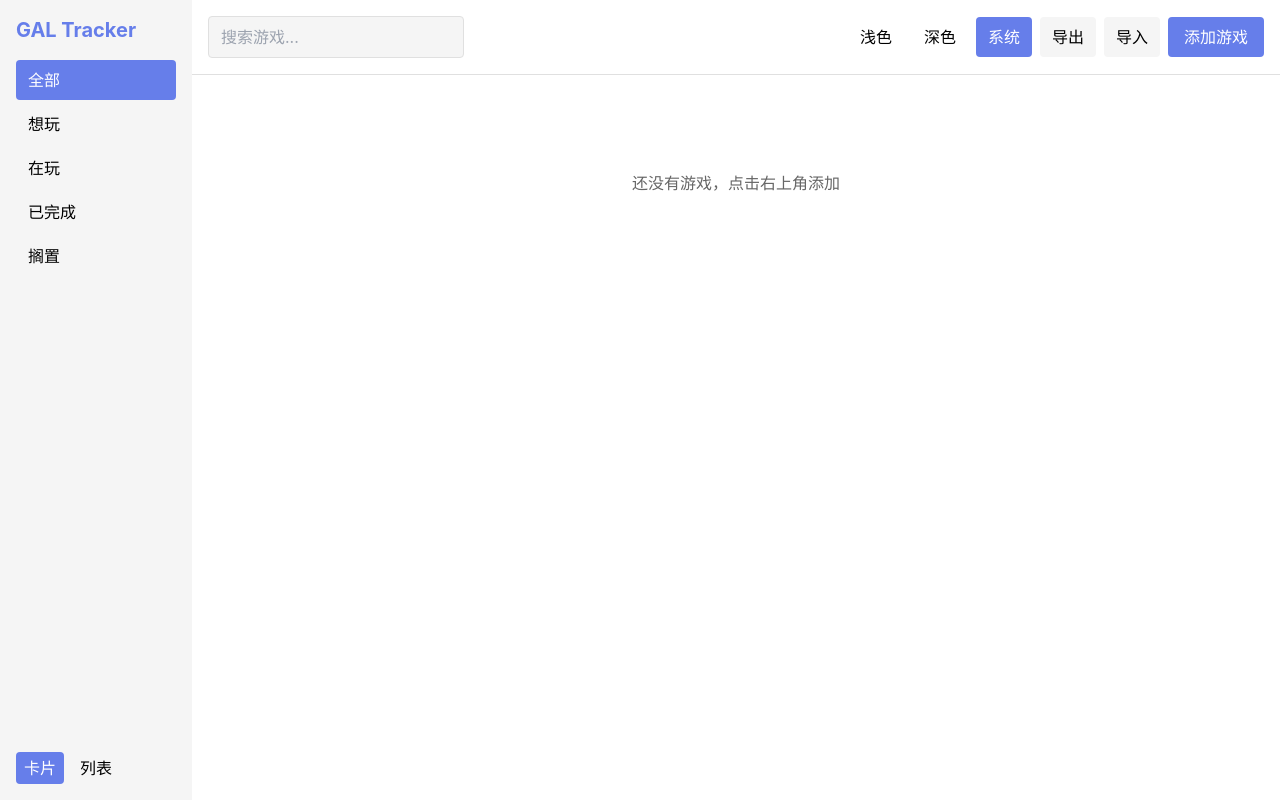
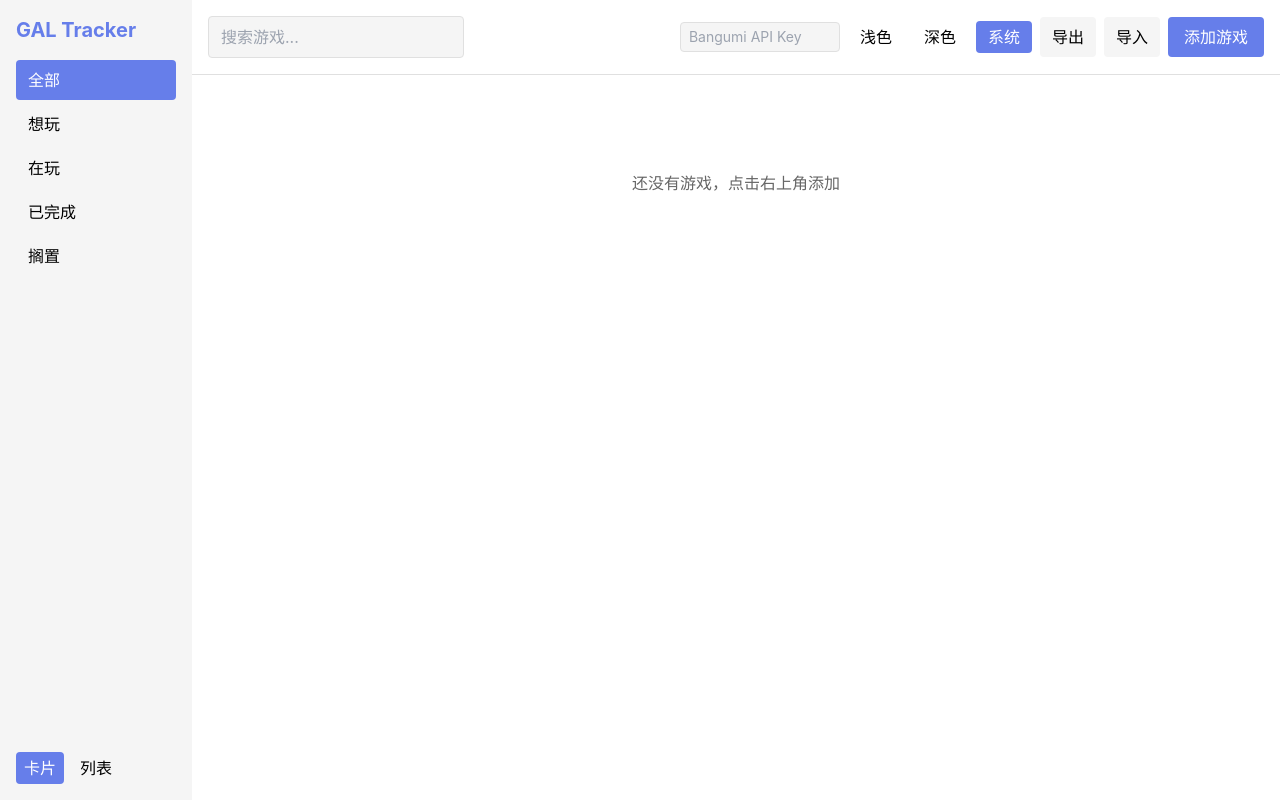
Before and after one commit to lil1ac/gal-tracker, a React (Vite) app: page / in a window 1280 px wide. Built offline with nearby package versions, Linux system fonts and the light colour scheme.

Commit message:
feat: add Bangumi API key input field
Users can now enter their Bangumi API key in the header. Key is stored in localStorage and sent as Bearer token for API requests.

```diff
--- a/src/App.tsx
+++ b/src/App.tsx
@@ -7,15 +7,22 @@ import { SearchModal } from './components/SearchModal'
 import { GameDetail } from './components/GameDetail'
 import { useGameStore } from './store/gameStore'
 import { initDatabase, exportData, importData } from './services/database'
+import { setApiKey } from './services/bangumiApi'
 import './styles/themes.css'
 
 function AppContent() {
   const [showSearch, setShowSearch] = useState(false)
+  const [apiKey, setApiKeyState] = useState(localStorage.getItem('bgm_api_key') || '')
   const { load, setSearchQuery } = useGameStore()
 
   useEffect(() => {
     initDatabase().then(load)
   }, [])
+
+  const handleApiKeyChange = (key: string) => {
+    setApiKeyState(key)
+    setApiKey(key)
+  }
 
   const handleExport = () => {
     const data = exportData()
@@ -47,7 +54,14 @@ function AppContent() {
             className="px-3 py-2 rounded border border-[var(--border)] bg-[var(--bg-secondary)] w-64"
             onChange={(e) => setSearchQuery(e.target.value)}
           />
-          <div className="flex gap-2">
+          <div className="flex gap-2 items-center">
+            <input
+              type="text"
+              placeholder="Bangumi API Key"
+              value={apiKey}
+              onChange={(e) => handleApiKeyChange(e.target.value)}
+              className="px-2 py-1 rounded border border-[var(--border)] bg-[var(--bg-secondary)] w-40 text-sm"
+            />
             <ThemeToggle />
             <button type="button" onClick={handleExport} className="px-3 py-2 rounded bg-[var(--bg-secondary)]">
               导出
--- a/src/services/bangumiApi.ts
+++ b/src/services/bangumiApi.ts
@@ -1,9 +1,18 @@
 import { BangumiSubject } from '../types'
 
 const BASE_URL = 'https://api.bgm.tv/v0'
+const API_KEY = localStorage.getItem('bgm_api_key') || ''
+
+export function setApiKey(key: string) {
+  localStorage.setItem('bgm_api_key', key)
+}
 
 export async function searchGames(keyword: string): Promise<BangumiSubject[]> {
-  const response = await fetch(`${BASE_URL}/search/subjects?keyword=${encodeURIComponent(keyword)}&type=4&limit=20`)
+  const headers: HeadersInit = {}
+  if (API_KEY) {
+    headers['Authorization'] = `Bearer ${API_KEY}`
+  }
+  const response = await fetch(`${BASE_URL}/search/subjects?keyword=${encodeURIComponent(keyword)}&type=4&limit=20`, { headers })
   if (!response.ok) throw new Error('Search failed')
   const data = await response.json()
   return data.map((item: any) => ({
@@ -17,7 +26,11 @@ export async function searchGames(keyword: string): Promise<BangumiSubject[]> {
 }
 
 export async function getGameDetails(id: number): Promise<BangumiSubject> {
-  const response = await fetch(`${BASE_URL}/subjects/${id}`)
+  const headers: HeadersInit = {}
+  if (API_KEY) {
+    headers['Authorization'] = `Bearer ${API_KEY}`
+  }
+  const response = await fetch(`${BASE_URL}/subjects/${id}`, { headers })
   if (!response.ok) throw new Error('Failed to get details')
   const data = await response.json()
   return {
```
Also changed, not shown: .claude/settings.local.json.
